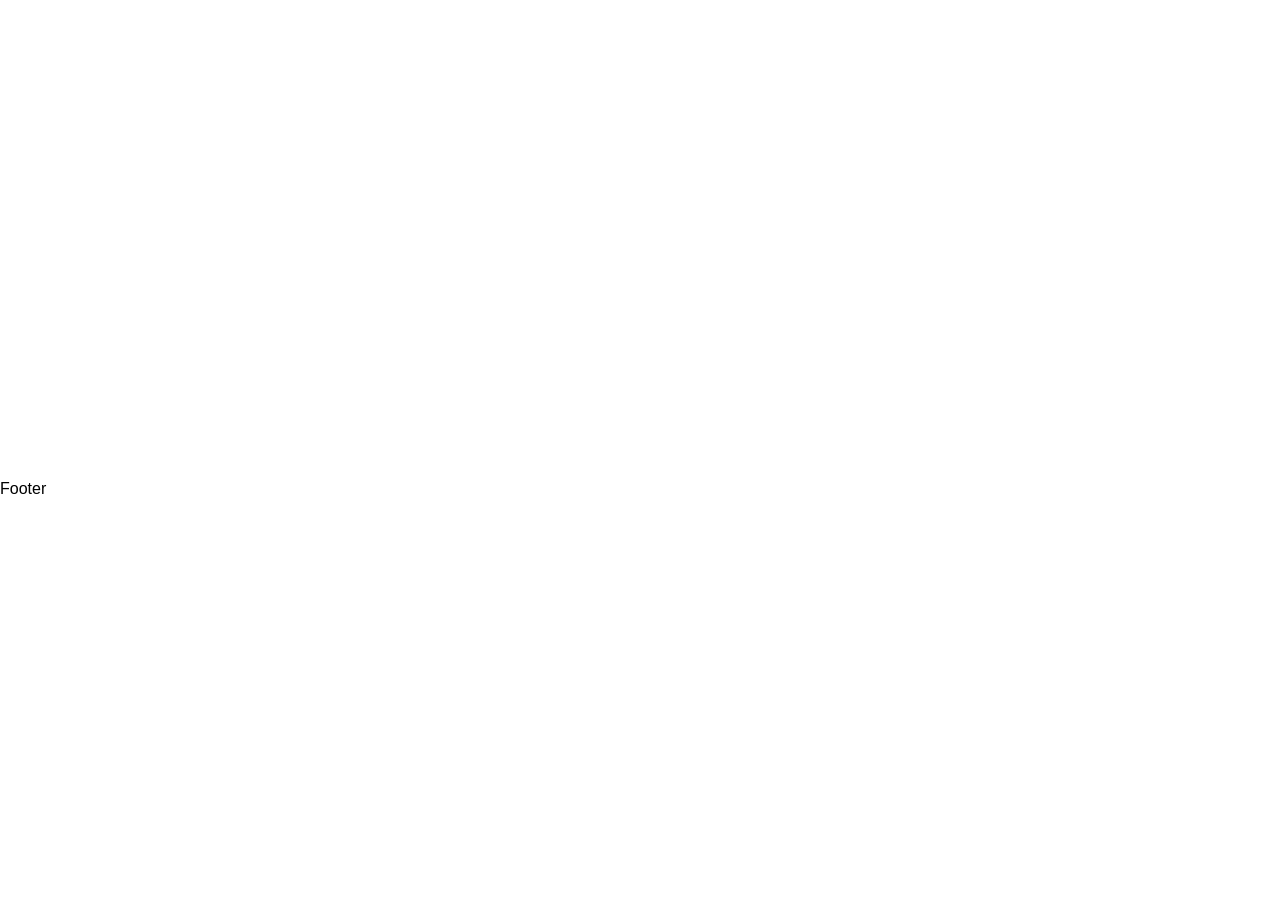
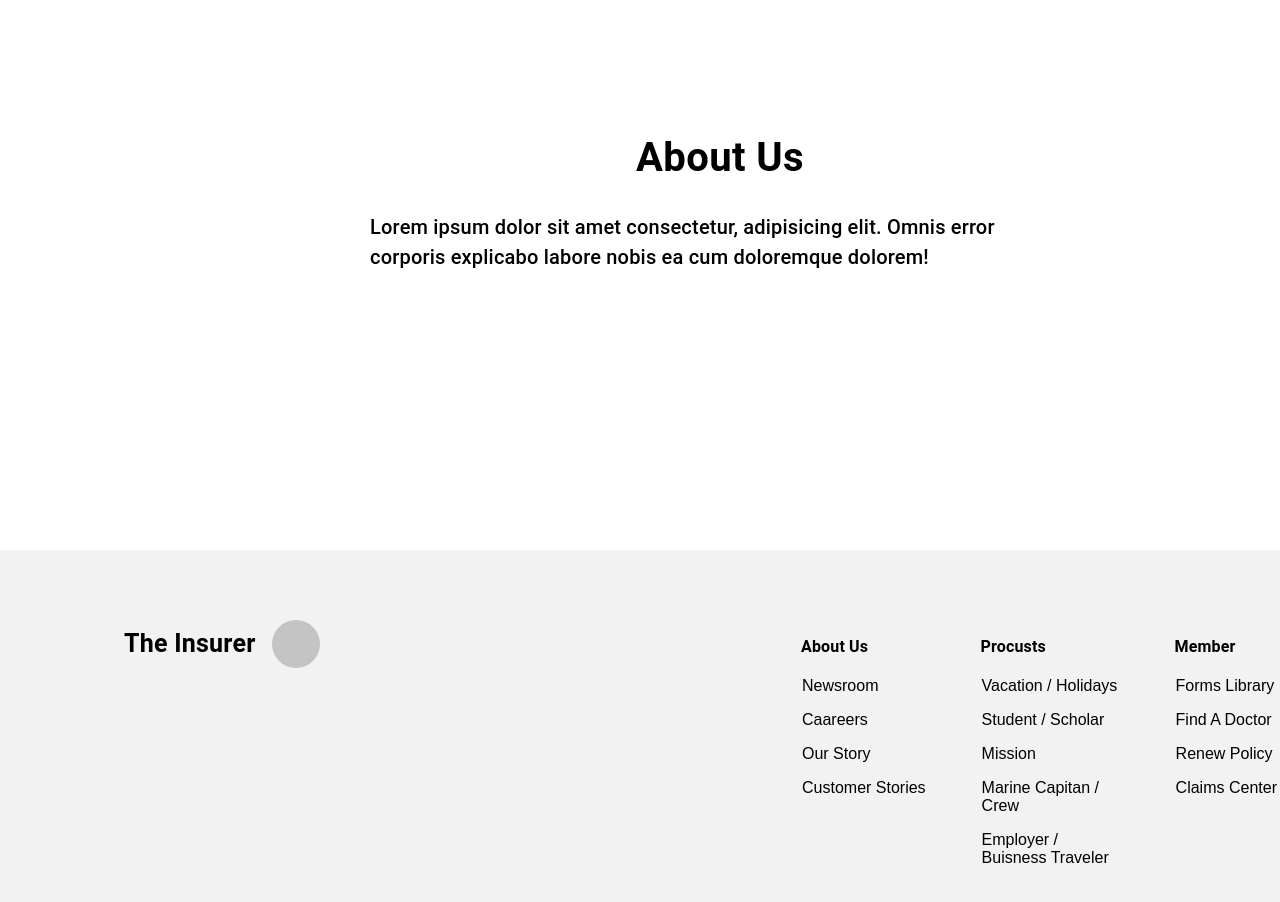
Before and after one commit to KonradSosna/AccessibilityTask, a React (Create React App) app: page /about-us in a window 1280 px wide. Shown: the part 220-1122 px from the top of the page. Before the commit the page ends 800 px from the top, so only its background shows below. Built offline with nearby package versions, Linux system fonts and the light colour scheme.

Commit message:
finnish landing page, aboutUs and contact

```diff
--- a/package.json
+++ b/package.json
@@ -16,7 +16,6 @@
 		"react": "^18.2.0",
 		"react-dom": "^18.2.0",
 		"react-scripts": "5.0.1",
-		"styled-components": "^5.3.6",
 		"typescript": "^4.8.4",
 		"web-vitals": "^2.1.4",
 		"react-router-dom": "^6.0.2"
@@ -46,7 +45,6 @@
 		]
 	},
 	"devDependencies": {
-		"@types/styled-components": "^5.1.26",
 		"tsconfig-paths-webpack-plugin": "^4.0.0"
 	}
 }
--- a/src/App.tsx
+++ b/src/App.tsx
@@ -1,6 +1,6 @@
 import Footer from './Components/Footer';
 import { Routes, Route } from 'react-router-dom';
-import LandingPage from './Components/LandingPage/LandingPage';
+import LandingPage from './Components/LandingPage';
 import AboutUs from './Components/AboutUs';
 import ClaimReport from './Components/ClaimReport';
 import Contact from './Components/Contact';
--- a/src/Components/AboutUs/index.tsx
+++ b/src/Components/AboutUs/index.tsx
@@ -1,7 +1,28 @@
-import React from 'react';
+import { Grid, Typography } from '@mui/material';
+import { memo } from 'react';
+import Container from '../LandingPage/Partials/Container';
 
 function AboutUs() {
-	return <div>About Us</div>;
+	return (
+		<Container
+			direction="column"
+			sx={{
+				justifyContent: 'center',
+			}}
+		>
+			<Grid item>
+				<Typography fontSize={40} fontWeight={600} textTransform="capitalize">
+					about us
+				</Typography>
+			</Grid>
+			<Grid item>
+				<Typography fontSize={20} fontWeight={500} maxWidth="700px">
+					Lorem ipsum dolor sit amet consectetur, adipisicing elit. Omnis error
+					corporis explicabo labore nobis ea cum doloremque dolorem!
+				</Typography>
+			</Grid>
+		</Container>
+	);
 }
 
-export default AboutUs;
+export default memo(AboutUs);
--- a/src/Components/Contact/index.tsx
+++ b/src/Components/Contact/index.tsx
@@ -1,7 +1,28 @@
-import React from 'react';
+import { Grid, Typography } from '@mui/material';
+import { memo } from 'react';
+import Container from '../LandingPage/Partials/Container';
 
 function Contact() {
-	return <div>Contact</div>;
+	return (
+		<Container
+			direction="column"
+			sx={{
+				justifyContent: 'center',
+			}}
+		>
+			<Grid item>
+				<Typography fontSize={40} fontWeight={600} textTransform="capitalize">
+					contact
+				</Typography>
+			</Grid>
+			<Grid item>
+				<Typography fontSize={20} fontWeight={500} maxWidth="700px">
+					Lorem ipsum dolor sit amet consectetur, adipisicing elit. Omnis error
+					corporis explicabo labore nobis ea cum doloremque dolorem!
+				</Typography>
+			</Grid>
+		</Container>
+	);
 }
 
-export default Contact;
+export default memo(Contact);
--- a/src/Components/Footer.tsx
+++ b/src/Components/Footer.tsx
@@ -1,7 +1,93 @@
-import React from 'react';
+import { Grid, ListItem, List, Typography } from '@mui/material';
+import Container from './LandingPage/Partials/Container';
+import Logo from './Logo';
 
 function Footer() {
-	return <div className="footer">Footer</div>;
+	return (
+		<Container
+			className="footer"
+			sx={{
+				backgroundColor: '#F2F2F2',
+				justifyContent: 'space-around',
+				height: '400px',
+			}}
+		>
+			<Grid
+				item
+				xs={5}
+				sx={{
+					justifyContent: 'center',
+					height: '100%',
+					paddingLeft: '70px',
+					paddingTop: '70px',
+				}}
+			>
+				<Logo />
+			</Grid>
+
+			<Grid item xs={5}>
+				<Grid container gap={3}>
+					<Grid item>
+						<List
+							aria-label="footer navigation bar"
+							sx={{
+								listStyleType: 'none',
+								textTransform: 'capitalize',
+								cursor: 'pointer',
+							}}
+						>
+							<Typography fontWeight={600} margin="10px 15px">
+								about us
+							</Typography>
+							<ListItem>newsroom</ListItem>
+							<ListItem>caareers</ListItem>
+							<ListItem>our story</ListItem>
+							<ListItem>customer stories</ListItem>
+						</List>
+					</Grid>
+					<Grid item>
+						<List
+							aria-label="footer navigation bar"
+							sx={{
+								listStyleType: 'none',
+								textTransform: 'capitalize',
+								cursor: 'pointer',
+								flexWrap: 'wrap',
+								width: '170px',
+							}}
+						>
+							<Typography fontWeight={600} margin="10px 15px">
+								procusts
+							</Typography>
+							<ListItem>vacation / holidays</ListItem>
+							<ListItem>student / scholar</ListItem>
+							<ListItem>mission</ListItem>
+							<ListItem>marine capitan / crew</ListItem>
+							<ListItem>employer / buisness traveler</ListItem>
+						</List>
+					</Grid>
+					<Grid item>
+						<List
+							aria-label="footer navigation bar"
+							sx={{
+								listStyleType: 'none',
+								textTransform: 'capitalize',
+								cursor: 'pointer',
+							}}
+						>
+							<Typography fontWeight={600} margin="10px 15px">
+								member
+							</Typography>
+							<ListItem>forms library</ListItem>
+							<ListItem>find a doctor</ListItem>
+							<ListItem>renew policy</ListItem>
+							<ListItem>claims center</ListItem>
+						</List>
+					</Grid>
+				</Grid>
+			</Grid>
+		</Container>
+	);
 }
 
 export default Footer;
--- /dev/null
+++ b/src/Components/LandingPage/Partials/Box.tsx
@@ -0,0 +1,31 @@
+import { Grid } from '@mui/material';
+import { memo } from 'react';
+
+const Box = ({ text }: { text: string }) => {
+	return (
+		<Grid item>
+			<Grid container direction="column" gap={4} width="300px">
+				<Grid
+					item
+					sx={{
+						width: '250px',
+						height: '250px',
+						backgroundColor: 'black',
+					}}
+				></Grid>
+				<Grid
+					item
+					sx={{
+						textTransform: 'capitalize',
+						fontSize: '20px',
+						flexWrap: 'wrap',
+					}}
+				>
+					{text}
+				</Grid>
+			</Grid>
+		</Grid>
+	);
+};
+
+export default memo(Box);
--- /dev/null
+++ b/src/Components/LandingPage/Partials/Button.tsx
@@ -0,0 +1,29 @@
+import { Button } from '@mui/material';
+import { CSSProperties } from '@mui/styled-engine';
+import { FC, memo } from 'react';
+
+type TButtonProps = {
+	text: string;
+	variant?: 'contained' | 'outlined' | 'text';
+	sx?: CSSProperties;
+};
+
+const FormButton: FC<TButtonProps> = ({ text, variant, sx }) => {
+	return (
+		<Button
+			variant={variant ? variant : 'contained'}
+			sx={{
+				backgroundColor: 'black',
+				width: '200px',
+				height: '50px',
+				textTransform: 'capitalize',
+				fontSize: '15px',
+				...sx,
+			}}
+		>
+			{text}
+		</Button>
+	);
+};
+
+export default memo(FormButton);
--- /dev/null
+++ b/src/Components/LandingPage/Partials/Container.tsx
@@ -0,0 +1,35 @@
+import { Grid } from '@mui/material';
+import { CSSProperties, memo, PropsWithChildren } from 'react';
+
+type TContainerProps = {
+	sx?: CSSProperties;
+	direction?: 'row' | 'column';
+	className?: string;
+};
+
+const Container = ({
+	children,
+	sx,
+	direction,
+	...rest
+}: PropsWithChildren<TContainerProps>) => {
+	return (
+		<Grid
+			container
+			direction={direction ? direction : 'row'}
+			gap={3}
+			sx={{
+				height: '700px',
+				width: '100%',
+				justifyContent: 'space-evenly',
+				alignItems: 'center',
+				...sx,
+			}}
+			{...rest}
+		>
+			{children}
+		</Grid>
+	);
+};
+
+export default memo(Container);
--- /dev/null
+++ b/src/Components/LandingPage/Partials/List.tsx
@@ -0,0 +1,20 @@
+import styled from '@emotion/styled';
+import { List, ListItem } from '@mui/material';
+import { memo } from 'react';
+
+const StyledListItem = styled(ListItem)({
+	listStyleType: 'disc',
+	display: 'list-item',
+});
+
+function FormList() {
+	return (
+		<List sx={{ fontSize: '24px' }}>
+			<StyledListItem>List item #1</StyledListItem>
+			<StyledListItem>List item #2</StyledListItem>
+			<StyledListItem>List item #3</StyledListItem>
+		</List>
+	);
+}
+
+export default memo(FormList);
--- a/src/Components/Logo.tsx
+++ b/src/Components/Logo.tsx
@@ -3,7 +3,7 @@ import { Grid, Typography } from '@mui/material';
 
 const StyledTypography = styled(Typography)`
 	font-weight: 700;
-	font-size: 26px;
+	font-size: 25px;
 `;
 
 function Logo() {
@@ -12,9 +12,9 @@ function Logo() {
 			<StyledTypography>The Insurer</StyledTypography>
 			<div
 				style={{
-					backgroundColor: 'gray',
-					width: '40px',
-					height: '40px',
+					backgroundColor: '#c4c4c4',
+					width: '48px',
+					height: '48px',
 					borderRadius: '50px',
 				}}
 			></div>
--- a/src/Components/Navbar.tsx
+++ b/src/Components/Navbar.tsx
@@ -1,7 +1,7 @@
+import styled from '@emotion/styled';
 import { Box, Grid, List, ListItemButton } from '@mui/material';
 import { useState } from 'react';
-import { Link } from 'react-router-dom';
-import styled from 'styled-components';
+import { Link, useLocation } from 'react-router-dom';
 import Logo from './Logo';
 
 const StyledLink = styled(Link)({
@@ -10,11 +10,12 @@ const StyledLink = styled(Link)({
 });
 
 const Navbar = () => {
-	const [selectedIndex, setSelectedIndex] = useState(1);
+	const location = useLocation();
+	const [selectedIndex, setSelectedIndex] = useState(location.pathname);
 
 	const handleListItemClick = (
-		event: React.MouseEvent<HTMLDivElement, MouseEvent>,
-		index: number
+		_event: React.MouseEvent<HTMLDivElement, MouseEvent>,
+		index: string
 	) => {
 		setSelectedIndex(index);
 	};
@@ -50,8 +51,8 @@ const Navbar = () => {
 					>
 						<StyledLink to="/">
 							<ListItemButton
-								selected={selectedIndex === 0}
-								onClick={(event) => handleListItemClick(event, 0)}
+								selected={selectedIndex === '/'}
+								onClick={(event) => handleListItemClick(event, '/')}
 							>
 								Insurance
 							</ListItemButton>
@@ -59,8 +60,8 @@ const Navbar = () => {
 
 						<StyledLink to="/about-us">
 							<ListItemButton
-								selected={selectedIndex === 1}
-								onClick={(event) => handleListItemClick(event, 1)}
+								selected={selectedIndex === '/about-us'}
+								onClick={(event) => handleListItemClick(event, '/about-us')}
 							>
 								About us
 							</ListItemButton>
@@ -68,8 +69,8 @@ const Navbar = () => {
 
 						<StyledLink to="/claim-report">
 							<ListItemButton
-								selected={selectedIndex === 2}
-								onClick={(event) => handleListItemClick(event, 2)}
+								selected={selectedIndex === '/claim-report'}
+								onClick={(event) => handleListItemClick(event, '/claim-report')}
 							>
 								Claim report
 							</ListItemButton>
@@ -77,8 +78,8 @@ const Navbar = () => {
 
 						<StyledLink to="/contact">
 							<ListItemButton
-								selected={selectedIndex === 3}
-								onClick={(event) => handleListItemClick(event, 3)}
+								selected={selectedIndex === '/contact'}
+								onClick={(event) => handleListItemClick(event, '/contact')}
 							>
 								Contact
 							</ListItemButton>
```
Also changed, not shown: src/Components/LandingPage/index.tsx (renamed from src/Components/LandingPage/LandingPage.tsx, +83 -102 lines), 1 other file (tests, documents, lock files or other folders).
